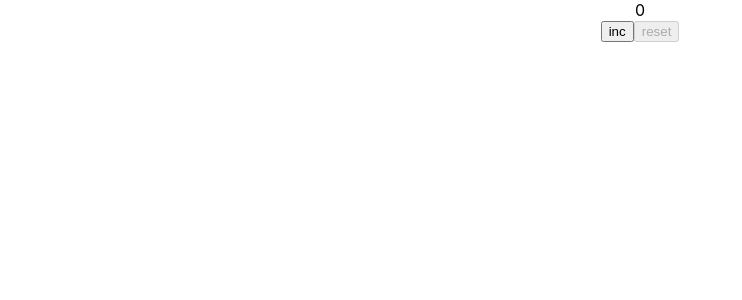
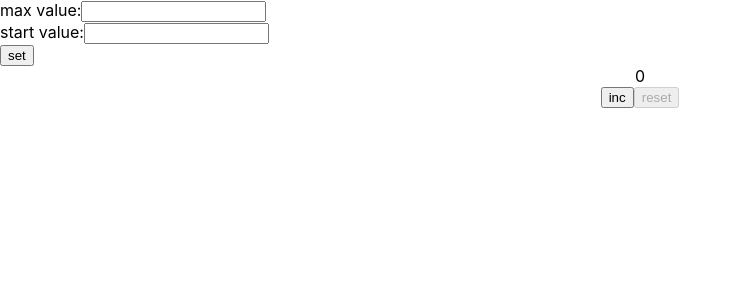
Before and after one commit to saw-code/it-counter, a React (Create React App) app: page / in a window 1280 px wide. Shown: the top 300 px of the page, without its empty margins (0-742 px from the left). Built offline with nearby package versions, Linux system fonts and the light colour scheme.

Commit message:
connect SetValue in App

```diff
--- a/src/App.tsx
+++ b/src/App.tsx
@@ -2,6 +2,7 @@ import React, {useState} from 'react';
 import './App.css';
 import {UniversalButton} from "./components/UniversalButton";
 import {Increment} from "./components/Increment";
+import {SetValue} from "./components/SetValue";
 
 function App() {
   const [increment, setIncrement] = useState<number>(0)
@@ -15,13 +16,19 @@ function App() {
   }
 
   return (
-    <div className="App">
-      <Increment increment={increment}/>
+    <>
       <div>
-        <UniversalButton disabled={increment === 5} titleName={"inc"} callBack={changeIncrement}/>
-        <UniversalButton disabled={increment === 0} titleName={"reset"} callBack={resetIncrement}/>
+        <SetValue/>
       </div>
-    </div>
+
+      <div className="App">
+        <Increment increment={increment}/>
+        <div>
+          <UniversalButton disabled={increment === 5} titleName={"inc"} callBack={changeIncrement}/>
+          <UniversalButton disabled={increment === 0} titleName={"reset"} callBack={resetIncrement}/>
+        </div>
+      </div>
+    </>
   )
 }
 
--- a/src/components/SetValue.tsx
+++ b/src/components/SetValue.tsx
@@ -1,9 +1,23 @@
 import React from 'react';
+import {UniversalButton} from "./UniversalButton";
 
 export const SetValue = () => {
   return (
     <div>
-
+      <div>
+        <div>
+          max value:
+          <input type="text"/>
+        </div>
+        <div>
+          start value:
+          <input type="text"/>
+        </div>
+      </div>
+      <div>
+        <button>set</button>
+        {/*<UniversalButton titleName={} callBack={} disabled={}/>*/}
+      </div>
     </div>
   );
 };
```
